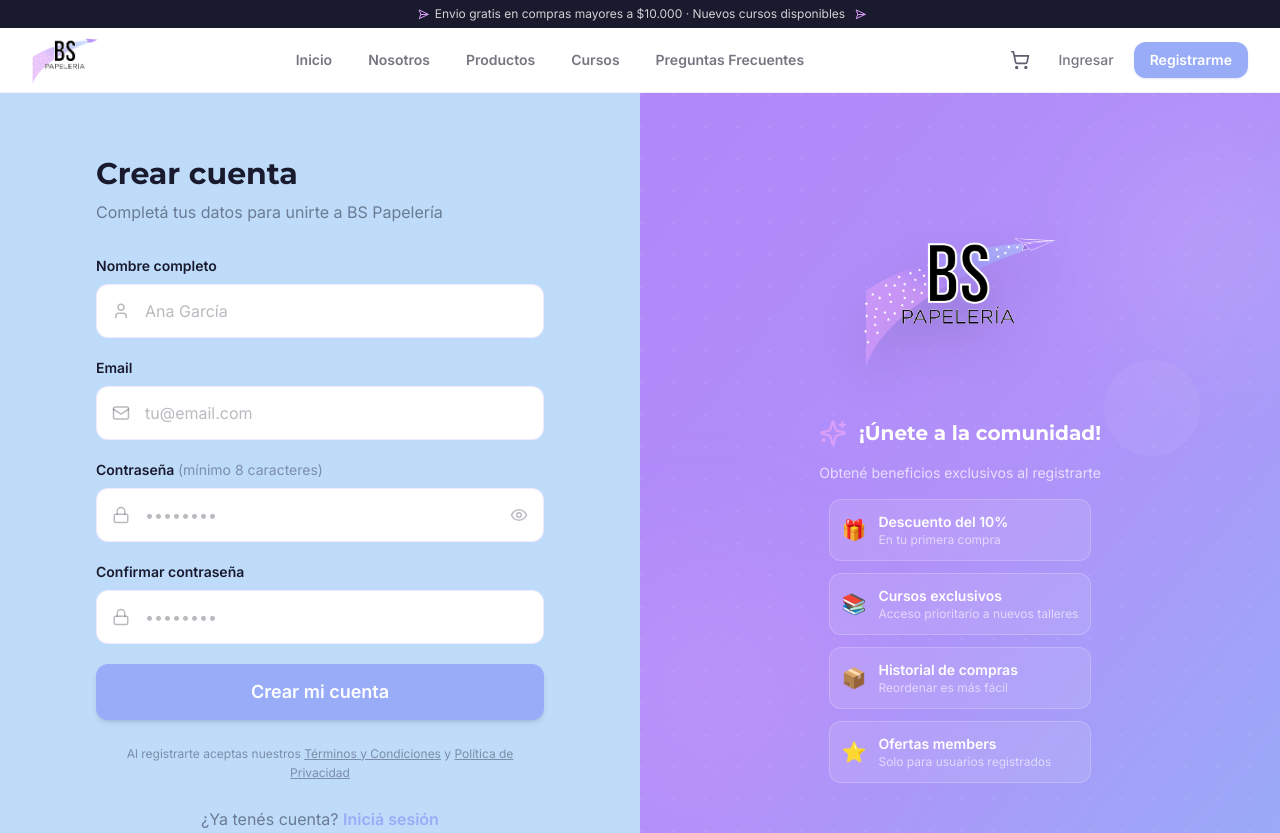
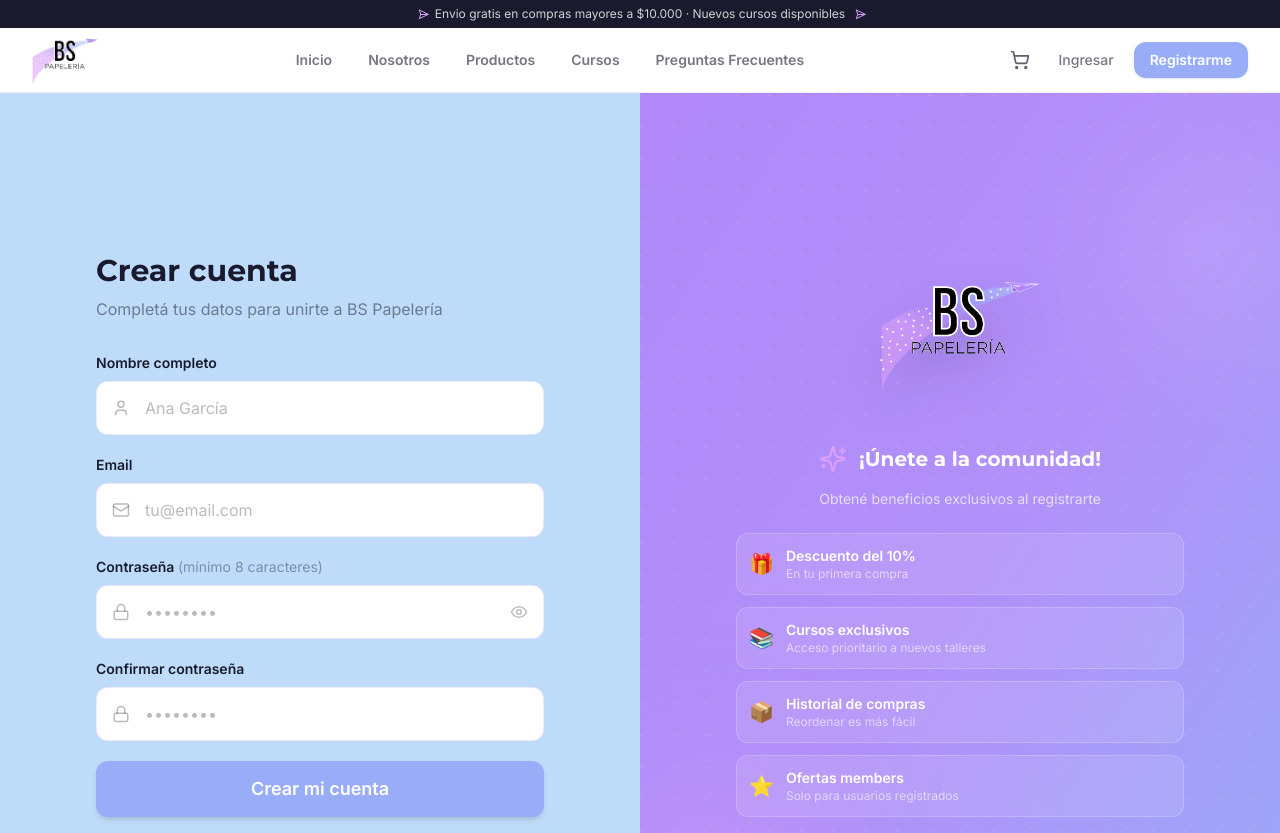
Before and after one commit to manukpo10/bspapeleria-frontend, a React (Vite) app: page /registro in a window 1280 px wide. Shown: the top 833 px of the page. Built offline with nearby package versions, Linux system fonts and the light colour scheme.

Commit message:
rediseño del login y el register

```diff
--- a/src/pages/Login.jsx
+++ b/src/pages/Login.jsx
@@ -34,8 +34,8 @@
   return (
     <div className="min-h-screen grid lg:grid-cols-2">
       {/* Panel izquierdo - Formulario */}
-      <div className="flex items-center justify-center bg-cream px-6 py-12">
-        <div className="w-full max-w-md">
+      <div className="bg-cream px-6 py-32 lg:py-40">
+        <div className="w-full max-w-md mx-auto">
           {/* Logo mobile */}
           <Link to="/" className="flex items-center gap-2 mb-10 lg:hidden">
             <div className="w-8 h-8 bg-primary rounded-lg flex items-center justify-center">
@@ -147,33 +147,31 @@
       </div>
 
       {/* Panel derecho - Imagen y branding */}
-      <div className="hidden lg:flex relative overflow-hidden bg-gradient-to-br from-primary via-primary/90 to-secondary items-center">
+      <div className="hidden lg:block relative overflow-hidden bg-gradient-to-br from-primary via-primary/90 to-secondary px-8 py-32 lg:py-40">
         {/* Elementos decorativos */}
         <div className="absolute top-20 -left-20 w-64 h-64 bg-white/10 rounded-full blur-3xl" />
         <div className="absolute bottom-40 -right-10 w-48 h-48 bg-accent/30 rounded-full blur-2xl" />
-        <div className="absolute top-1/2 left-1/3 w-32 h-32 bg-white/5 rounded-full" />
 
         {/* Patrón de fondo */}
         <div className="absolute inset-0 opacity-10"
           style={{ backgroundImage: 'radial-gradient(circle at 2px 2px, white 1px, transparent 0)', backgroundSize: '32px 32px' }}
         />
 
-        <div className="relative z-10 flex flex-col items-center justify-center text-center text-white p-8 w-full">
-          {/* Logo centrado */}
-          <Link to="/" className="group mb-6">
+        {/* Contenido alineado con el panel izquierdo */}
+        <div className="max-w-md mx-auto">
+          <Link to="/" className="group mb-8 block">
             <img
               src="/LOGO.png"
               alt="BS Papelería"
-              className="w-48 h-48 object-contain drop-shadow-2xl group-hover:scale-105 transition-transform duration-300"
+              className="w-40 h-40 object-contain mx-auto drop-shadow-2xl group-hover:scale-105 transition-transform duration-300"
             />
           </Link>
 
-          {/* Contenido */}
-          <div className="flex flex-col items-center space-y-4 max-w-sm">
-            <div className="w-16 h-16 bg-white/10 rounded-2xl flex items-center justify-center backdrop-blur-sm border border-white/20">
+          <div className="text-center">
+            <div className="w-16 h-16 bg-white/10 rounded-2xl flex items-center justify-center backdrop-blur-sm border border-white/20 mx-auto mb-4">
               <span className="text-3xl">✨</span>
             </div>
-            <blockquote className="text-xl font-heading font-medium leading-relaxed">
+            <blockquote className="text-xl font-heading font-medium leading-relaxed text-white mb-4">
               "Creá, organizá y personalizá tu mundo"
             </blockquote>
             <p className="text-white/70 text-sm">
--- a/src/pages/Registro.jsx
+++ b/src/pages/Registro.jsx
@@ -81,8 +81,8 @@
   return (
     <div className="min-h-screen grid lg:grid-cols-2">
       {/* Panel izquierdo - Formulario */}
-      <div className="flex items-center justify-center bg-cream px-6 py-12 order-2 lg:order-1">
-        <div className="w-full max-w-md">
+      <div className="bg-cream px-6 py-32 lg:py-40 order-2 lg:order-1">
+        <div className="w-full max-w-md mx-auto">
           {/* Logo mobile */}
           <Link to="/" className="flex items-center gap-2 mb-10 lg:hidden">
             <div className="w-8 h-8 bg-primary rounded-lg flex items-center justify-center">
@@ -241,39 +241,37 @@
       </div>
 
       {/* Panel derecho - Imagen y beneficios */}
-      <div className="hidden lg:flex relative overflow-hidden bg-gradient-to-br from-secondary via-secondary/90 to-primary order-1 lg:order-2 items-center">
+      <div className="hidden lg:block relative overflow-hidden bg-gradient-to-br from-secondary via-secondary/90 to-primary px-8 py-32 lg:py-40 order-1 lg:order-2">
         {/* Elementos decorativos */}
         <div className="absolute top-10 -right-10 w-56 h-56 bg-white/10 rounded-full blur-3xl" />
         <div className="absolute bottom-20 -left-16 w-64 h-64 bg-accent/20 rounded-full blur-3xl" />
-        <div className="absolute top-1/3 right-20 w-24 h-24 bg-white/5 rounded-full" />
 
         {/* Patrón de fondo */}
         <div className="absolute inset-0 opacity-10"
           style={{ backgroundImage: 'radial-gradient(circle at 2px 2px, white 1px, transparent 0)', backgroundSize: '32px 32px' }}
         />
 
-        <div className="relative z-10 flex flex-col items-center justify-center text-center text-white p-8 w-full">
-          {/* Logo centrado */}
-          <Link to="/" className="group mb-6">
+        {/* Contenido alineado con el panel izquierdo */}
+        <div className="max-w-md mx-auto">
+          <Link to="/" className="group mb-8 block">
             <img
               src="/LOGO.png"
               alt="BS Papelería"
-              className="w-48 h-48 object-contain drop-shadow-2xl group-hover:scale-105 transition-transform duration-300"
+              className="w-40 h-40 object-contain mx-auto drop-shadow-2xl group-hover:scale-105 transition-transform duration-300"
             />
           </Link>
 
-          {/* Contenido - Igual que Login */}
-          <div className="flex flex-col items-center space-y-4 max-w-sm">
-            <div className="flex items-center gap-3">
+          <div className="text-center">
+            <div className="flex items-center justify-center gap-3 mb-4">
               <Sparkles className="text-accent" size={28} />
-              <h2 className="font-heading text-xl font-bold">¡Únete a la comunidad!</h2>
+              <h2 className="font-heading text-xl font-bold text-white">¡Únete a la comunidad!</h2>
             </div>
 
-            <p className="text-white/70 text-sm">
+            <p className="text-white/70 text-sm mb-6">
               Obtené beneficios exclusivos al registrarte
             </p>
 
-            <div className="grid grid-cols-1 gap-3">
+            <div className="space-y-3">
               {beneficios.map((b) => (
                 <div key={b.title} className="flex items-center gap-3 p-3 bg-white/10 backdrop-blur-sm rounded-xl border border-white/20">
                   <span className="text-xl">{b.icon}</span>
```
